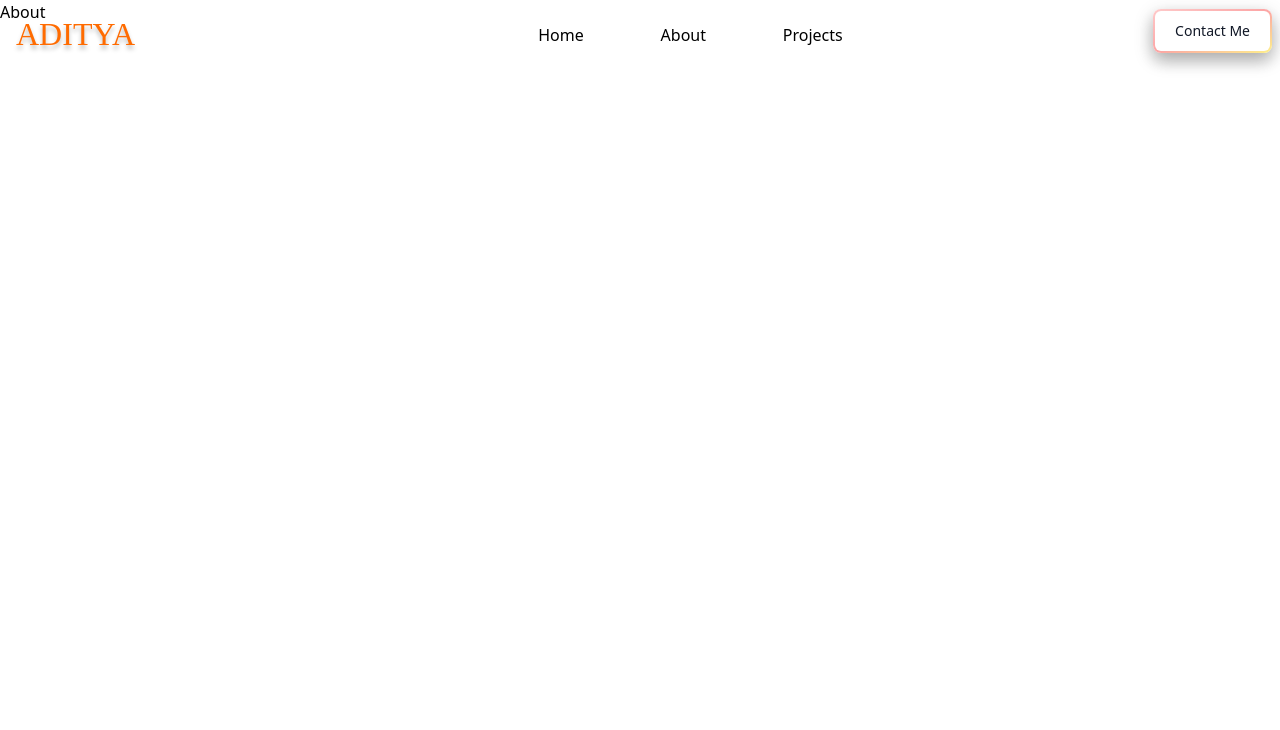
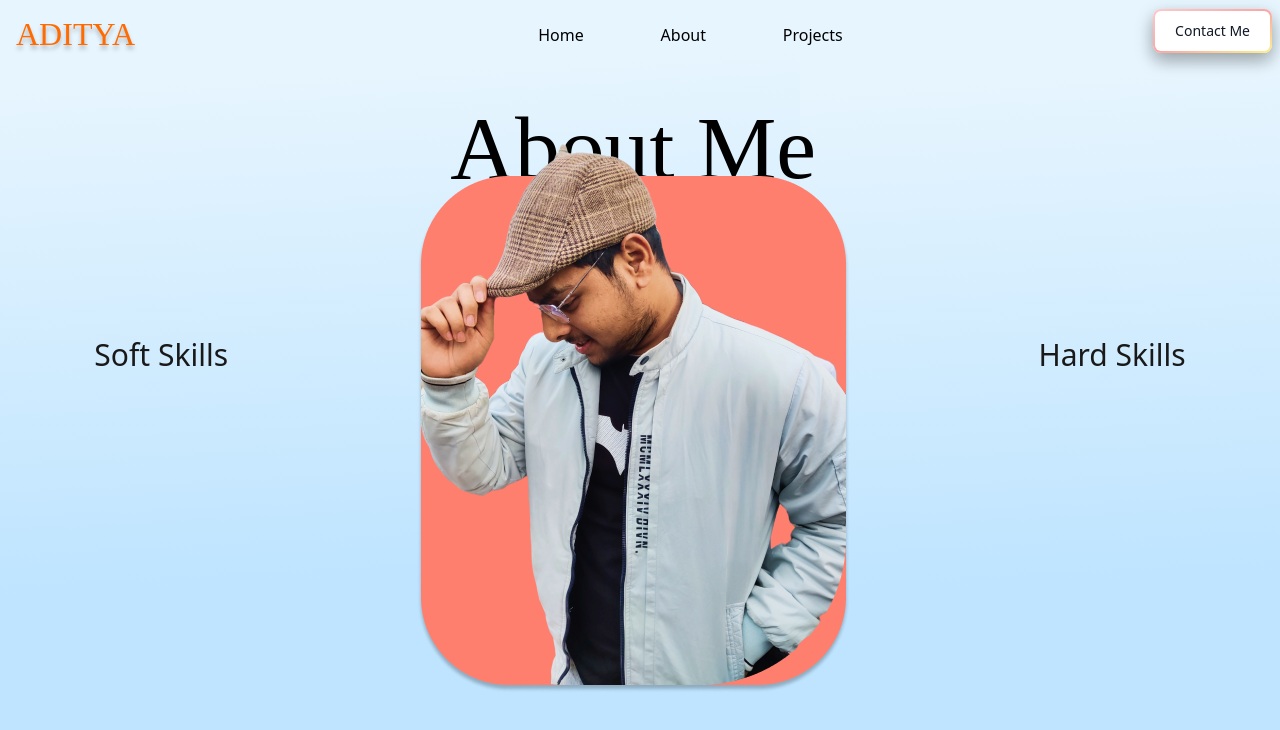
Before and after one commit to AD1TYA03/mybio, a React (Vite) app: page /about in a window 1280 px wide. Shown: the top 730 px of the page. Built offline with nearby package versions, Linux system fonts and the light colour scheme; a web font is replaced by a local one.

Commit message:
about page styling

```diff
--- a/src/App.css
+++ b/src/App.css
@@ -13,5 +13,5 @@
 .footer img{
   width: 100%;
   position: fixed;
-  transform: translateY(-5vh);
+
 }
--- a/src/components/Socials.css
+++ b/src/components/Socials.css
@@ -1,4 +1,4 @@
-img{
+.socials-container img{
     width: 46px;
     height: auto;
 
--- a/src/index.css
+++ b/src/index.css
@@ -5,6 +5,9 @@
 @tailwind utilities;
 
 :root{
-   max-height: 100vh;
-   max-width: 100vh;
+   height: 100vh;
+   width: 100vh;
+    background-image: linear-gradient(177deg, #E7F5FE 9.91%, #BEE4FF 71.21%);
+    display: block;
+
 }
--- a/src/pages/About/About.css
+++ b/src/pages/About/About.css
@@ -0,0 +1,24 @@
+
+.about-container {
+    display: flex;
+    align-content: center;
+    justify-content: space-around;
+    align-items: center;
+    flex-wrap: nowrap;
+    flex-direction: row;
+    padding-top: 2vh;
+    width: 100vw;
+    text-align: center;
+}
+
+
+.about-container h1{
+    transform: translateY(10vh);
+    z-index: 2;
+
+}
+
+.about-container img{
+    position: relative;
+    z-index: 1;
+}
--- a/src/pages/About/About.tsx
+++ b/src/pages/About/About.tsx
@@ -1,9 +1,16 @@
+import './About.css';
+import Adi2 from '../../assets/Adi2.png';
 
 
 function About() {
-  return (
-    <div>About</div>
-  )
+  return <div className="about-container">
+     <div><h2>Soft Skills</h2></div>
+     <div>
+     <h1>About Me</h1>
+     <img src={Adi2} alt="my image" />
+     </div>
+     <div><h2>Hard Skills</h2></div>
+  </div>;
 }
 
-export default About
+export default About;
```
Also changed, not shown: src/assets/Adi2.png (added).
